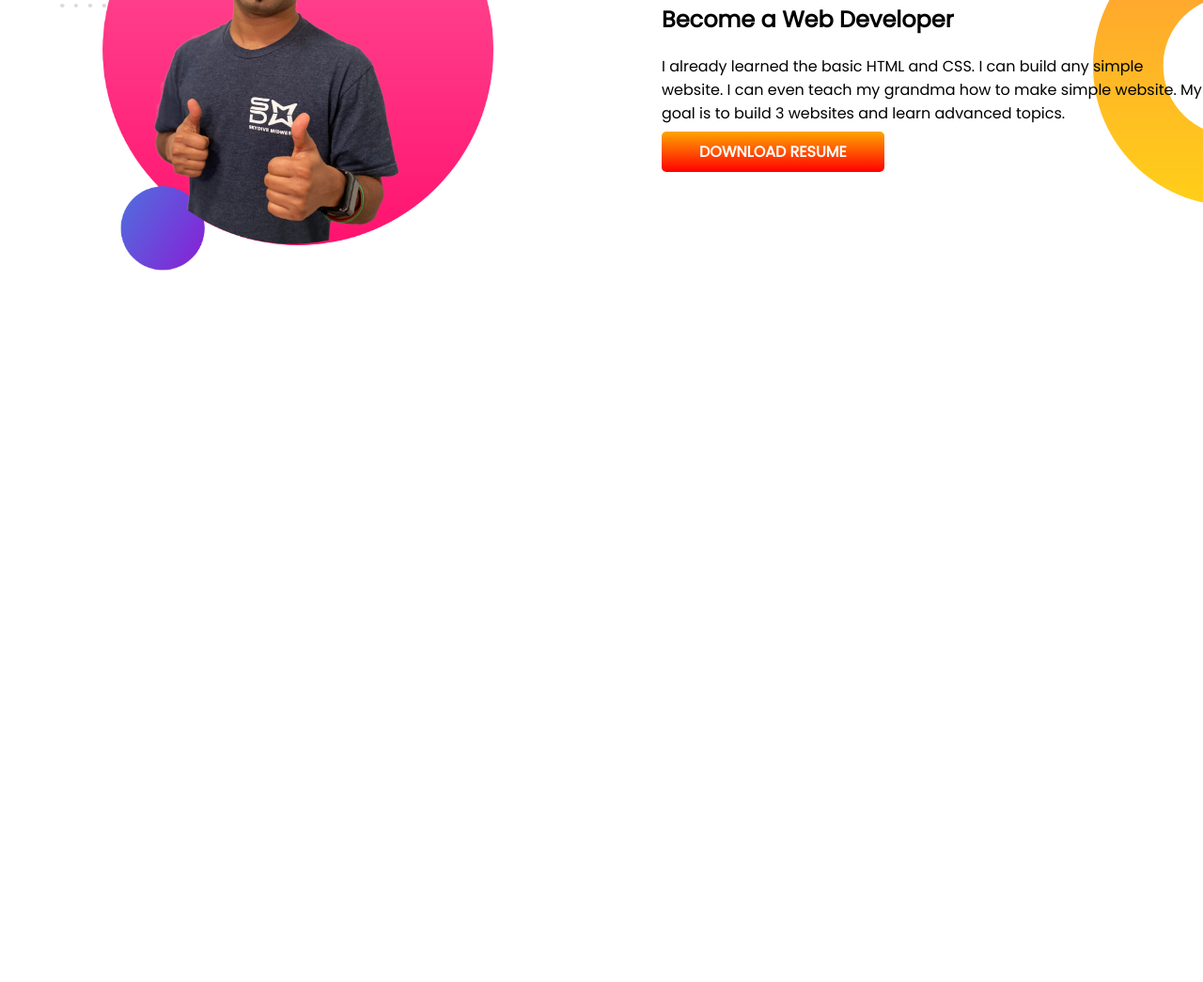
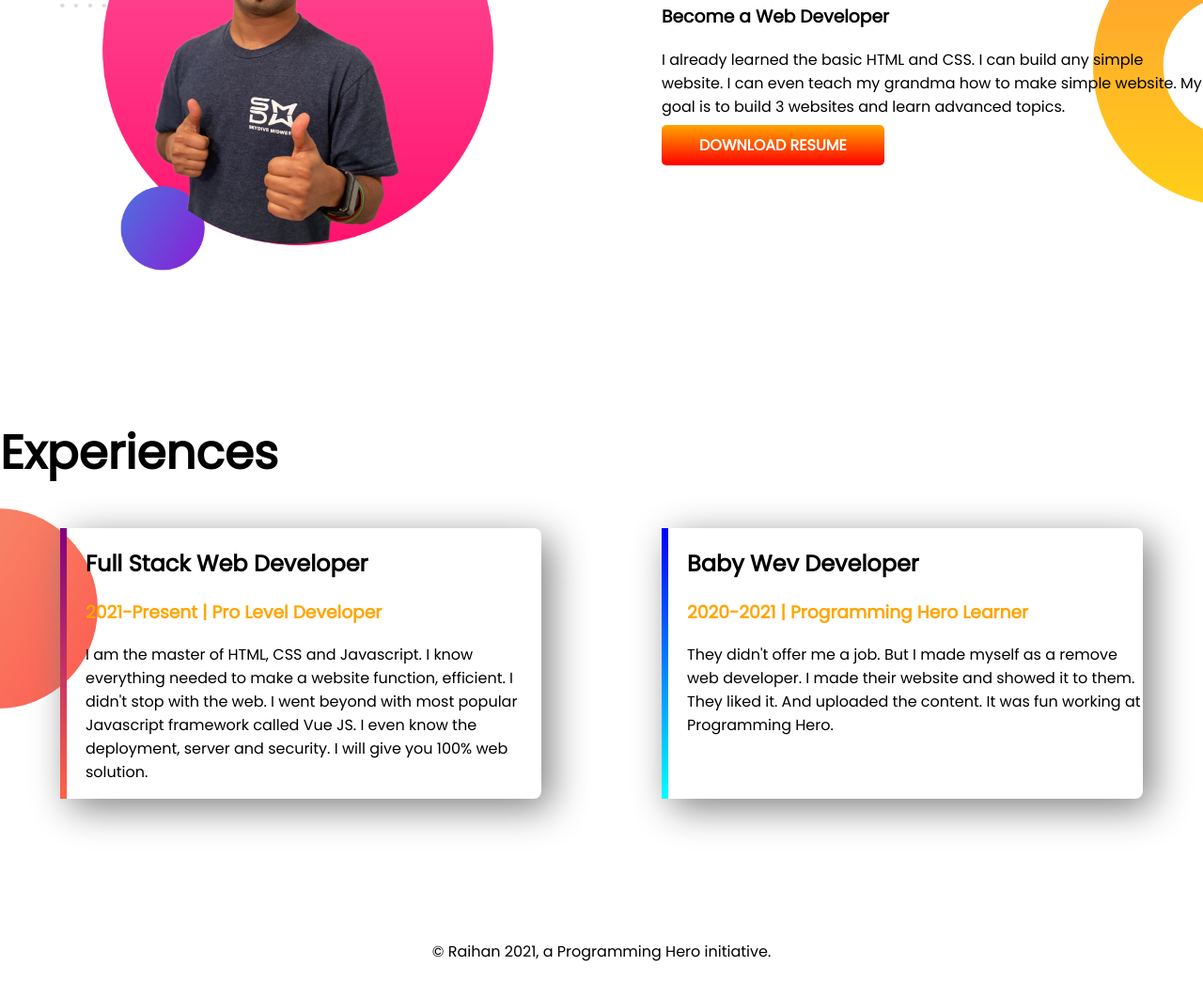
Before and after one commit to ra89fi/developer-portfolio, a plain HTML site: page index.html in a window 1280 px wide. Shown: the part 769-1814 px from the top of the page at 94% size. Before the commit the page ends 1214 px from the top, so only its background shows below. Drawn offline with Linux system fonts and the light colour scheme.

Commit message:
experience part and footer

```diff
--- a/index.html
+++ b/index.html
@@ -11,7 +11,7 @@
         <link rel="stylesheet" href="style.css">
     </head>
     <body>
-        <section id="header">
+        <section id="header" class="flexible-container">
         <div class="half-width">
             <h1>Welcome To</h1>
             <h1><span class="author-orange">Raihan</span>'s World!</h1>
@@ -23,16 +23,32 @@
             <img src="images/jhankar.png" alt="jhankar">
         </div>
         </section>
-        <section id="dream">
+        <section id="dream" class="flexible-container">
             <div class="half-width">
                 <img src="images/jhankar2.png" alt="">
             </div>
             <div class="half-width">
                 <h1>Dream Big</h1>
-                <h2>Become a Web Developer</h2>
+                <h3>Become a Web Developer</h3>
                 <p>I already learned the basic HTML and CSS. I can build any simple website. I can even teach my grandma how to make simple website. My goal is to build 3 websites and learn advanced topics.</p>
                 <a class="link-button" target="_blank" href="#">DOWNLOAD RESUME</a>
             </div>
         </section>
+        <section id="exp">
+            <h1>Experiences</h1>
+            <div class="flexible-container">
+                <div class="half-width shadow-box left">
+                    <h2>Full Stack Web Developer</h2>
+                    <h3 class="author-orange">2021-Present | Pro Level Developer</h3>
+                    <p>I am the master of HTML, CSS and Javascript. I know everything needed to make a website function, efficient. I didn't stop with the web. I went beyond with most popular Javascript framework called Vue JS. I even know the deployment, server and security. I will give you 100% web solution.</p>
+                </div>
+                <div class="half-width shadow-box right">
+                    <h2>Baby Wev Developer</h2>
+                    <h3 class="author-orange">2020-2021 | Programming Hero Learner</h3>
+                    <p>They didn't offer me a job. But I made myself as a remove web developer. I made their website and showed it to them. They liked it. And uploaded the content. It was fun working at Programming Hero.</p>
+                </div>
+            </div>
+        </section>
+        <footer>© Raihan 2021, a Programming Hero initiative.</footer>
     </body>
 </html>
--- a/style.css
+++ b/style.css
@@ -6,11 +6,13 @@ body {
 h1 {
     font-size: 50px;
 }
-h1 .author-orange {
+.author-orange {
     color: orange;
 }
+.flexible-container {
+    display: flex;
+}
 section {
-    display: flex;
     margin-bottom: 150px;
 }
 .half-width {
@@ -36,3 +38,30 @@ section {
     background-repeat: no-repeat;
     background-position: right;
 }
+#exp {
+    background-image: url(images/exp-bg.png);
+    background-repeat: no-repeat;
+    background-position: left;
+}
+.shadow-box {
+    box-shadow: 10px 10px 40px gray;
+    width: 40%;
+    margin-left: 5%;
+    margin-right: 5%;
+    padding-left: 20px;
+    border-radius: 8px;
+}
+#exp .right {
+    border-left: 7px solid;
+    border-image: linear-gradient(blue, cyan);
+    border-image-slice: 1;
+}
+#exp .left {
+    border-left: 7px solid;
+    border-image: linear-gradient(purple, tomato);
+    border-image-slice: 1;
+}
+footer {
+    text-align: center;
+    margin-bottom: 20px;
+}
```
